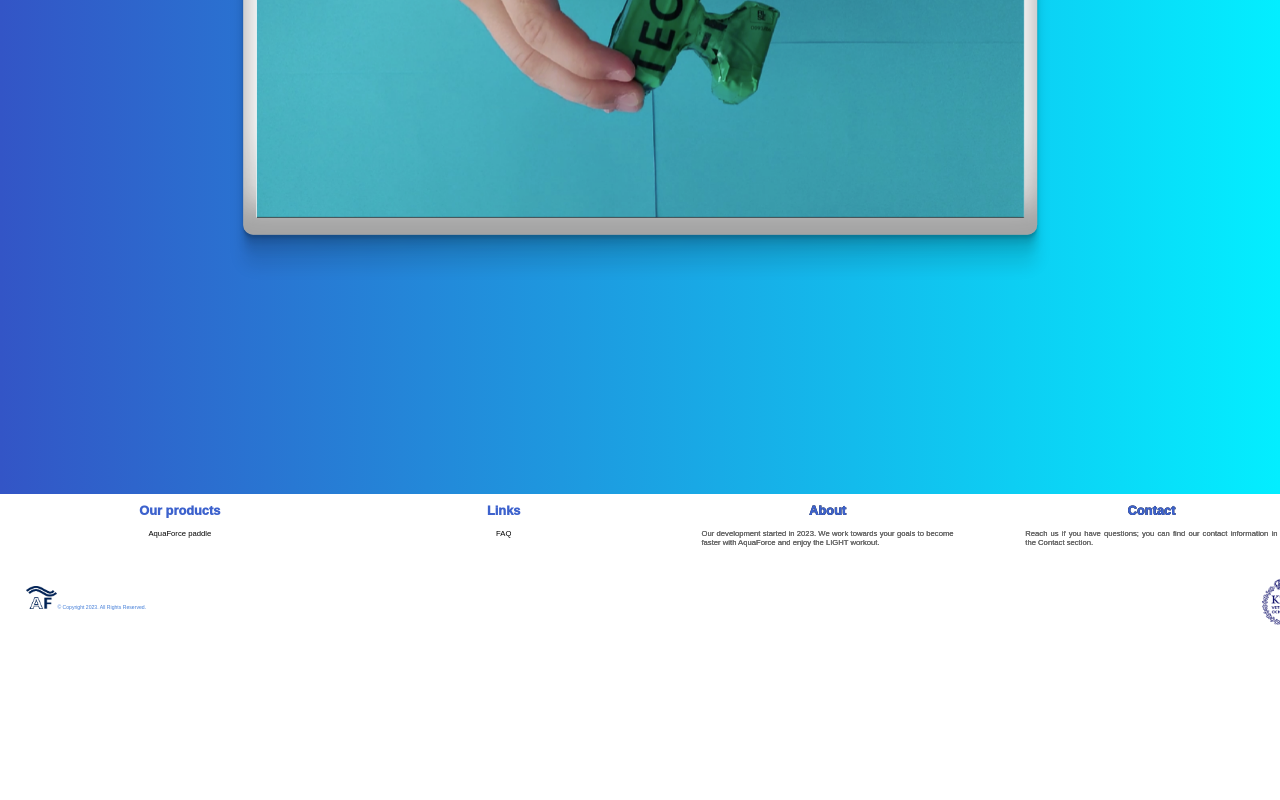
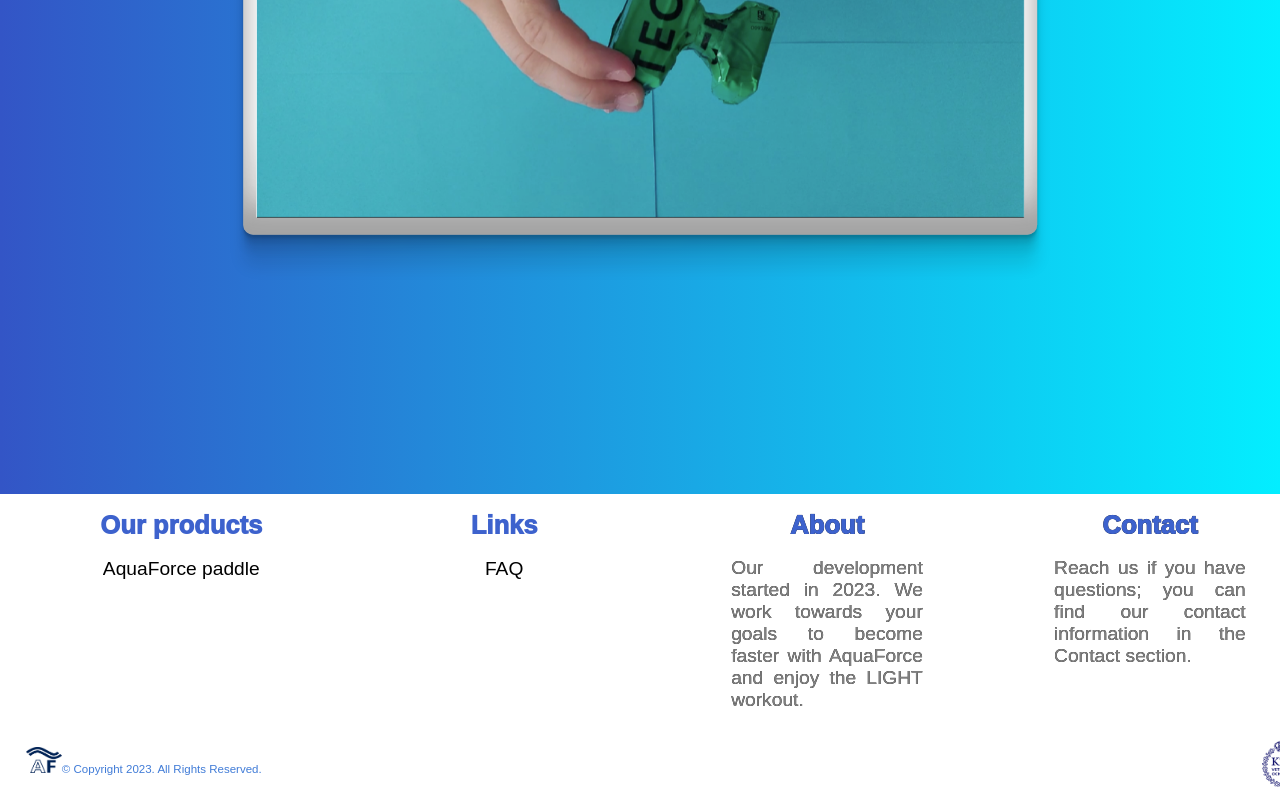
Before and after one commit to JakubJus/AFweb, a React (Vite) app in the folder client/: page / in a window 1280 px wide. Shown: the part 1292-2092 px from the top of the page. Before the commit the page ends 1930 px from the top, so only its background shows below. Built offline with nearby package versions, Linux system fonts and the light colour scheme.

Commit message:
Update footer.scss

```diff
--- a/client/src/components/Footer/footer.scss
+++ b/client/src/components/Footer/footer.scss
@@ -9,28 +9,28 @@
 
 .top {
     display: flex;
-    gap: 1.2vw;
+    gap: 0.9vw;
 }
 
 .top .item {
     flex: 1;
     flex-direction: column;
     text-align: justify;
-    font-size: 0.6vw;
-    margin: 0 2%;
+    font-size: 1.5vw;
 }
 
 .top h1 {
-    font-size: 1vw;
+    font-size: 2vw;
     font-weight: 1000;
     color: #3D62CD;
 }
 
 .top span {
+    max-width: 15vw;
     color: gray;
     display: flex;
     align-items: center;
-    padding: 1%;
+    padding: 0.1%;
 }
 
 .bottom {
@@ -46,6 +46,6 @@
 }
 
 .bottom .left .copyright {
-    font-size: 0.4vw;
+    font-size: 0.9vw;
     color: rgb(65 124 215);
 }
```
